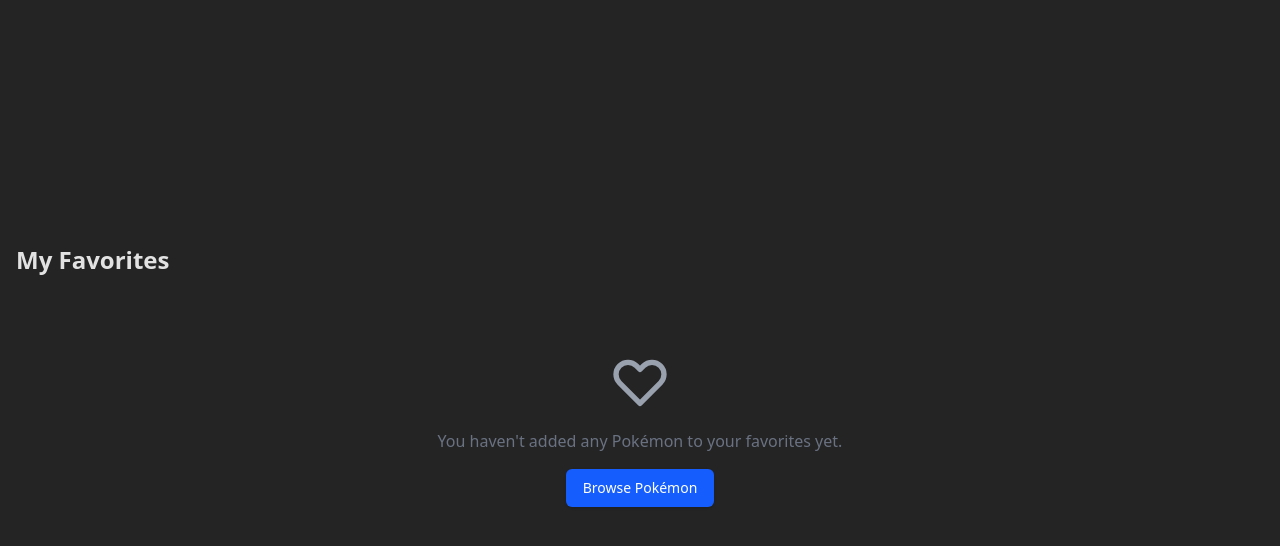
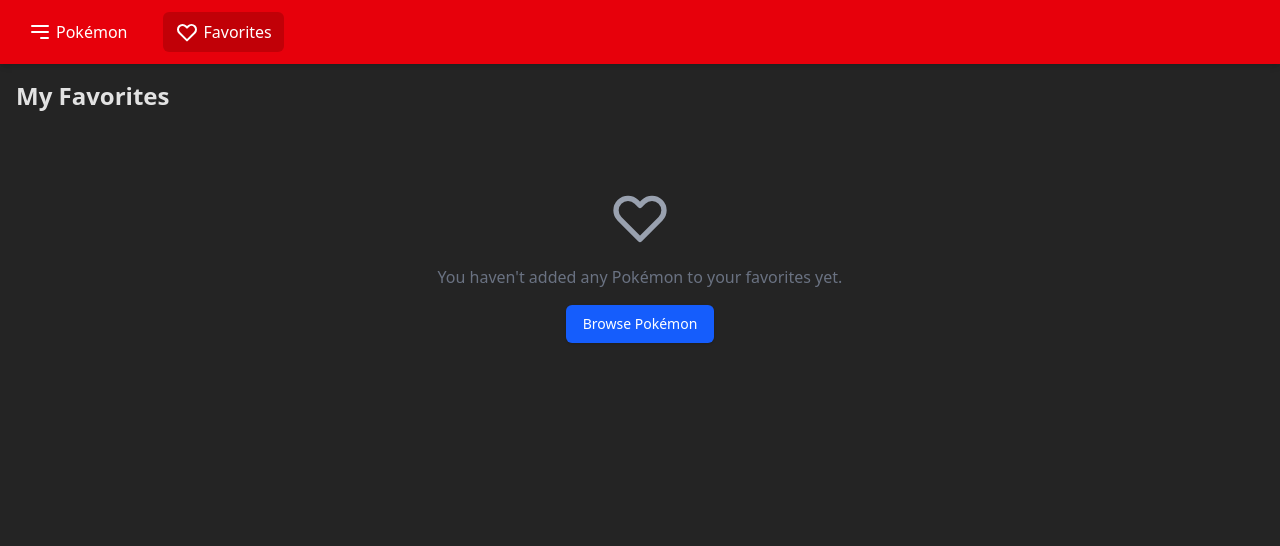
Before and after one commit to xFJA/pokedex, a React (Vite) app: page /favorites in a window 1280 px wide. Shown: the top 546 px of the page. Built offline with nearby package versions, Linux system fonts and the light colour scheme.

Commit message:
feat: add Layout & Header with navigation

```diff
--- a/src/App.tsx
+++ b/src/App.tsx
@@ -1,5 +1,6 @@
 import { BrowserRouter, useRoutes } from 'react-router-dom';
 import { routes } from '@routes/index';
+import { Layout } from '@components/Layout';
 import './App.css';
 
 function AppRoutes() {
@@ -9,7 +10,9 @@
 function App() {
   return (
     <BrowserRouter>
-      <AppRoutes />
+      <Layout>
+        <AppRoutes />
+      </Layout>
     </BrowserRouter>
   );
 }
--- /dev/null
+++ b/src/components/Header.tsx
@@ -0,0 +1,61 @@
+import { NavLink } from 'react-router-dom';
+
+export function Header() {
+  return (
+    <header className="bg-red-600 text-white shadow-md">
+      <div className="container mx-auto px-4 py-3 flex justify-between items-center">
+        <nav className="flex space-x-6">
+          <NavLink
+            to="/pokemon"
+            className={({ isActive }) =>
+              `flex items-center space-x-1 px-3 py-2 rounded-md transition ${
+                isActive ? 'bg-red-700' : 'hover:bg-red-700'
+              }`
+            }
+          >
+            <svg
+              xmlns="http://www.w3.org/2000/svg"
+              className="h-6 w-6"
+              fill="none"
+              viewBox="0 0 24 24"
+              stroke="currentColor"
+            >
+              <path
+                strokeLinecap="round"
+                strokeLinejoin="round"
+                strokeWidth={2}
+                d="M4 6h16M4 12h16m-7 6h7"
+              />
+            </svg>
+            <span>Pokémon</span>
+          </NavLink>
+
+          <NavLink
+            to="/favorites"
+            className={({ isActive }) =>
+              `flex items-center space-x-1 px-3 py-2 rounded-md transition ${
+                isActive ? 'bg-red-700' : 'hover:bg-red-700'
+              }`
+            }
+          >
+            <svg
+              xmlns="http://www.w3.org/2000/svg"
+              className="h-6 w-6"
+              fill="none"
+              viewBox="0 0 24 24"
+              stroke="currentColor"
+            >
+              <path
+                strokeLinecap="round"
+                strokeLinejoin="round"
+                strokeWidth={2}
+                d="M4.318 6.318a4.5 4.5 0 000 6.364L12 20.364l7.682-7.682a4.5 4.5 0 00-6.364-6.364L12 7.636l-1.318-1.318a4.5 4.5 0 00-6.364 0z"
+              />
+            </svg>
+            <span>Favorites</span>
+          </NavLink>
+        </nav>
+      </div>
+    </header>
+  );
+}
--- /dev/null
+++ b/src/components/Layout.tsx
@@ -0,0 +1,15 @@
+import type { ReactNode } from 'react';
+import { Header } from './Header';
+
+interface LayoutProps {
+  children: ReactNode;
+}
+
+export function Layout({ children }: LayoutProps) {
+  return (
+    <div className="flex flex-col min-h-screen">
+      <Header />
+      <main>{children}</main>
+    </div>
+  );
+}
--- a/src/features/pokemon-details/hooks/usePokemonDetails.ts
+++ b/src/features/pokemon-details/hooks/usePokemonDetails.ts
@@ -1,5 +1,5 @@
 import { useQuery } from '@tanstack/react-query';
-import { pokemonDetailsApi } from '@api/pokemonDetailsApi';
+import { pokemonApi } from '@api/pokemonApi';
 import { queryKeys } from '@/queryKeys';
 import type { PokemonDetails } from '@/types/pokemonDetails';
 
@@ -12,7 +12,7 @@
 export function usePokemonDetails(id: string | number): UsePokemonDetailsResult {
   const { data, isLoading, error } = useQuery({
     queryKey: queryKeys.pokemonDetails(id),
-    queryFn: () => pokemonDetailsApi.getPokemonById(id),
+    queryFn: () => pokemonApi.getPokemonById(id),
     enabled: !!id,
   });
 
--- a/src/features/pokemon-list/components/PokemonCard.tsx
+++ b/src/features/pokemon-list/components/PokemonCard.tsx
@@ -49,7 +49,7 @@
         <Favourite
           fill={isFavorite(pokemon.id) ? 'currentColor' : 'none'}
           stroke="currentColor"
-          className={`w-6 h-6 ${isFavorite(pokemon.id) ? 'text-yellow-400' : 'text-gray-400 hover:text-yellow-400'}`}
+          className={`w-6 h-6 ${isFavorite(pokemon.id) ? 'text-red-500' : 'text-gray-400 hover:text-red-500'}`}
         />
       </button>
       <div className="p-4 bg-gray-100">
```
Also changed, not shown: src/assets/icons/favourite.svg.
